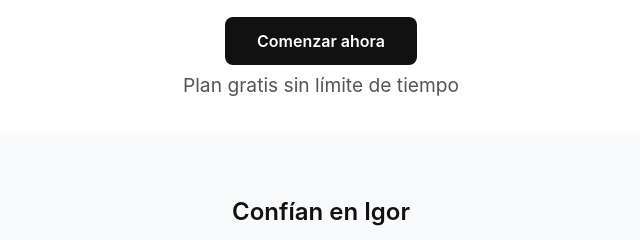
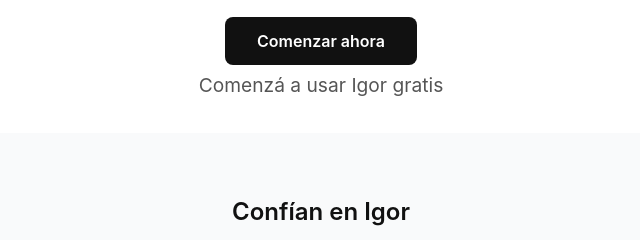
Before and after one commit to manuachinelli/igor-landing2, a plain HTML site: page index.html in a window 1280 px wide. Shown: the part 299-539 px from the top of the page, 319-959 px from the left. Drawn offline with Linux system fonts and the light colour scheme.

Commit message:
Update index.html

```diff
--- a/index.html
+++ b/index.html
@@ -27,7 +27,7 @@
     <h1>Automatizá tu empresa con inteligencia real</h1>
     <p>Conectá herramientas, creá flujos, dejá que IGOR se encargue del resto.</p>
     <a href="https://onboarding2-five.vercel.app/onboarding" class="btn btn-cta">Comenzar ahora</a>
-    <p class="note">Plan gratis sin límite de tiempo</p>
+    <p class="note">Comenzá a usar Igor gratis</p>
 
     <section class="carousel-section">
       <h2 class="carousel-title">Confían en Igor</h2>
```
